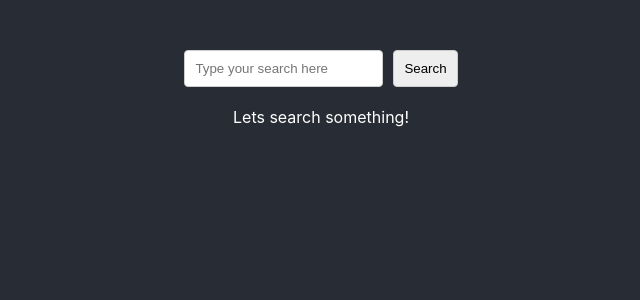
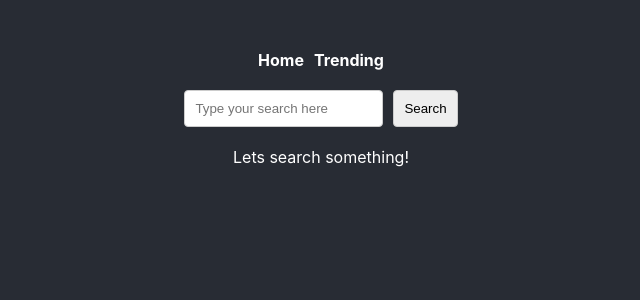
Before and after one commit to fahmij8/gg2-hands-on, a React (Create React App) app: page / in a window 1280 px wide. Shown: the top 300 px of the page, without its empty margins (319-959 px from the left). Built offline with nearby package versions, Linux system fonts and the light colour scheme.

Commit message:
Handson 4-2

```diff
--- a/package.json
+++ b/package.json
@@ -10,6 +10,7 @@
         "react": "^17.0.2",
         "react-dom": "^17.0.2",
         "react-redux": "^7.2.8",
+        "react-router-dom": "^5.3.0",
         "react-scripts": "5.0.0",
         "web-vitals": "^2.1.0"
     },
--- a/src/App.css
+++ b/src/App.css
@@ -3,6 +3,7 @@
     padding: 50px 0;
     background-color: #282c34;
     min-height: 100vh;
+    color: white;
 }
 
 .App-Input {
@@ -39,6 +40,24 @@
     background-color: #eee;
 }
 
+.App-nav {
+    color: white;
+    display: flex;
+    gap: 10px;
+    justify-content: center;
+    margin-bottom: 20px;
+}
+
+.App-nav a {
+    color: white;
+    text-decoration: none;
+    font-weight: 700;
+}
+
+.App-nav a:hover {
+    text-decoration: underline;
+}
+
 .search-result {
     margin-top: 20px;
 }
--- a/src/App.js
+++ b/src/App.js
@@ -1,10 +1,25 @@
 import "./App.css";
-import Search from "pages/search";
+import Search from "./pages/Search";
+import Trending from "pages/Trending";
+import { BrowserRouter as Router, Switch, Route, Link } from "react-router-dom";
 
 function App() {
     return (
         <div className="App">
-            <Search></Search>
+            <Router>
+                <div className="App-nav">
+                    <Link to="/">Home</Link>
+                    <Link to="/trending">Trending</Link>
+                </div>
+                <Switch>
+                    <Route path="/trending">
+                        <Trending />
+                    </Route>
+                    <Route path="/">
+                        <Search />
+                    </Route>
+                </Switch>
+            </Router>
         </div>
     );
 }
--- /dev/null
+++ b/src/pages/Trending/index.js
@@ -0,0 +1,69 @@
+import AppImage from "components/AppImage";
+import { useEffect, useState } from "react";
+
+function Trending() {
+    const [trendingImage, setTrendingImage] = useState("Loading...");
+    const [trendingOffset, setTrendingOffset] = useState(0);
+
+    useEffect(() => {
+        trendingImage === "Loading..." &&
+            trendingOffset !== 0 &&
+            setTrendingOffset(0);
+        fetch(
+            `https://api.giphy.com/v1/gifs/trending?api_key=${process.env.REACT_APP_GIPHY_API_KEY}&limit=12&offset=${trendingOffset}`
+        )
+            .then((response) => response.json())
+            .then((lists) => {
+                if (lists.data.length === 0) {
+                    setTrendingImage("No results found");
+                } else {
+                    setTrendingImage(lists.data);
+                }
+            })
+            .catch((error) => {
+                console.error(error);
+                setTrendingImage("Error Happened!");
+            });
+        // eslint-disable-next-line react-hooks/exhaustive-deps
+    }, [trendingOffset]);
+
+    const handleOffset = (number) => {
+        window.scrollTo({
+            top: 0,
+            behavior: "smooth",
+        });
+        setTrendingOffset(trendingOffset + number);
+    };
+
+    return (
+        <>
+            {typeof trendingImage === "string"
+                ? trendingImage
+                : trendingImage.map((item) => {
+                      return (
+                          <AppImage
+                              url={item.images.fixed_width.url}
+                              title={item.title}
+                              key={item.id}
+                          ></AppImage>
+                      );
+                  })}
+            <div style={{ margin: "20px 0" }}>
+                {trendingOffset > 0 && (
+                    <button
+                        className="App-Button"
+                        onClick={() => handleOffset(-12)}
+                        style={{ marginRight: "10px" }}
+                    >
+                        Previous
+                    </button>
+                )}
+                <button className="App-Button" onClick={() => handleOffset(12)}>
+                    Next
+                </button>
+            </div>
+        </>
+    );
+}
+
+export default Trending;
```
Also changed, not shown: 2 other files (tests, documents, lock files or other folders).
